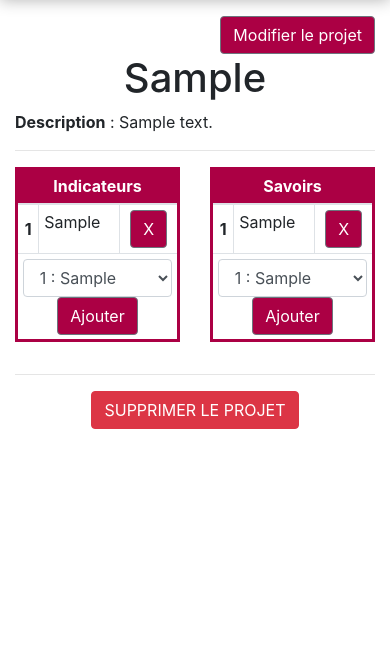
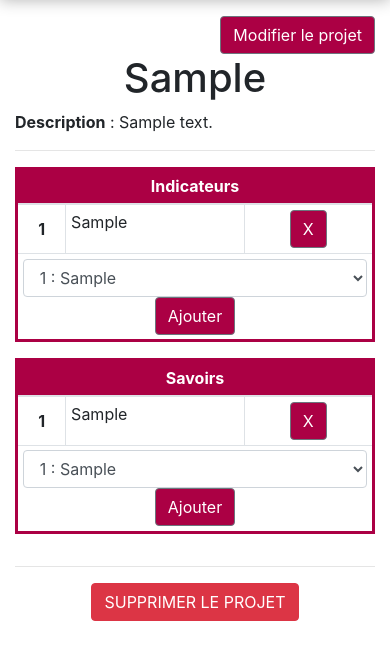
Before and after one commit to lucie-sio/competencesSIO-MVC, a PHP site: template view/projectView.php in a window 390 px wide. Shown: the part 178-844 px from the top of the page. Run offline with PHP 8.4, Linux system fonts and the light colour scheme; the template is opened without the code that fills it: most values are stand-ins (such as "Sample title", 1, 10 or a date in 2020); data that the repository does not hold is empty; some libraries are stand-ins or nearby versions.

Commit message:
Tableaux responsive

```diff
--- a/view/projectView.php
+++ b/view/projectView.php
@@ -34,7 +34,7 @@ ob_start();
     </div>
 
     <!-- TABLEAU DES INDICATEURS -->
-    <div class="col-6">
+    <div class="col-md-6">
         <table class="table table-bordered table-sm">
             <thead class="thead">
                 <tr class="text-center">
@@ -79,7 +79,7 @@ ob_start();
     </div>
 
     <!-- TABLEAU DES SAVOIRS -->
-    <div class="col-6">
+    <div class="col-md-6">
         <table class="table table-bordered table-sm">
             <thead class="thead">
                 <tr class="text-center">
@@ -122,7 +122,7 @@ ob_start();
     </div>
 
 
-    <div class="col-12 text-center">
+    <div class="col-12 text-center mb-3">
         <hr>
         <button type="button" class="btn btn-danger" data-toggle="modal" data-target="#ModalDelete">
             SUPPRIMER LE PROJET
```
